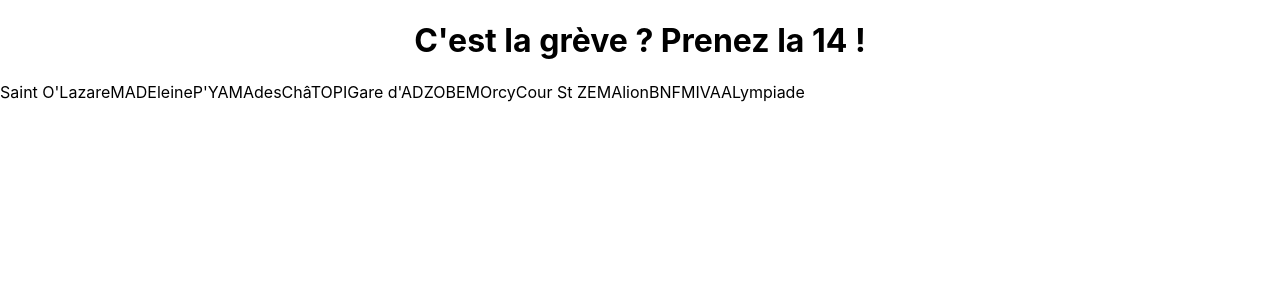
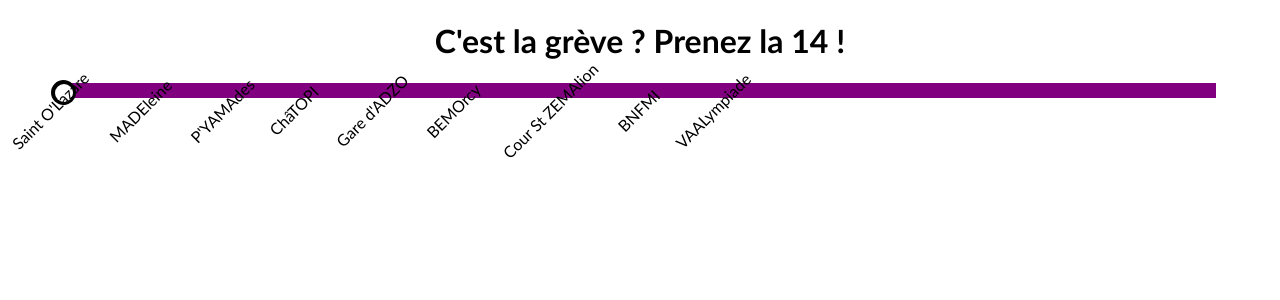
Before and after one commit to bemo94/skool-14, a React (Create React App) app: page / in a window 1280 px wide. Shown: the top 300 px of the page. Built offline with nearby package versions, Linux system fonts and the light colour scheme.

Commit message:
add metro line

```diff
--- a/package.json
+++ b/package.json
@@ -3,6 +3,7 @@
   "version": "0.1.0",
   "private": true,
   "dependencies": {
+    "normalize.css": "^8.0.1",
     "react": "^16.12.0",
     "react-dom": "^16.12.0",
     "react-scripts": "3.2.0"
--- a/src/App.css
+++ b/src/App.css
@@ -1,7 +1,44 @@
 .App {
   text-align: center;
+}
+
+* {
+  font-family: 'Calibri';
+}
+
+#line {
+  display: inline-flex;
+  position: relative;
+  justify-content: center;
+  height: 15px;
+  width: 90%;
+  background-color: purple;
 }
 
 #stations {
   display: flex;
 }
+
+.xl-circle {
+  position: absolute;
+  left: 4%;
+  top: 10%;
+  width: 25px;
+  height: 25px;
+  background-color: #000;
+  border-radius: 100%;
+}
+
+.s-circle {
+  position: absolute;
+  left: 4.3%;
+  top: 10.5%;
+  width: 18px;
+  height: 18px;
+  background-color: #fff;
+  border-radius: 100%;
+}
+
+.station-name {
+  transform: rotate(-45deg)
+}
--- a/src/App.js
+++ b/src/App.js
@@ -18,8 +18,13 @@ function App() {
   return (
     <div className="App">
       <h1>C'est la grève ? Prenez la 14 !</h1>
-      <div id="stations">
-        {stations.map(station => { return <div>{station}</div> })}
+      <div id="metro-line">
+        <div id="line"></div>
+        <div class="xl-circle"></div>
+        <div class="s-circle"></div>
+        <div id="stations">
+        {stations.map(station => { return <div class="station-name">{station}</div> })}
+        </div>
       </div>
     </div>
   );
```
Also changed, not shown: 1 other file (tests, documents, lock files or other folders).
